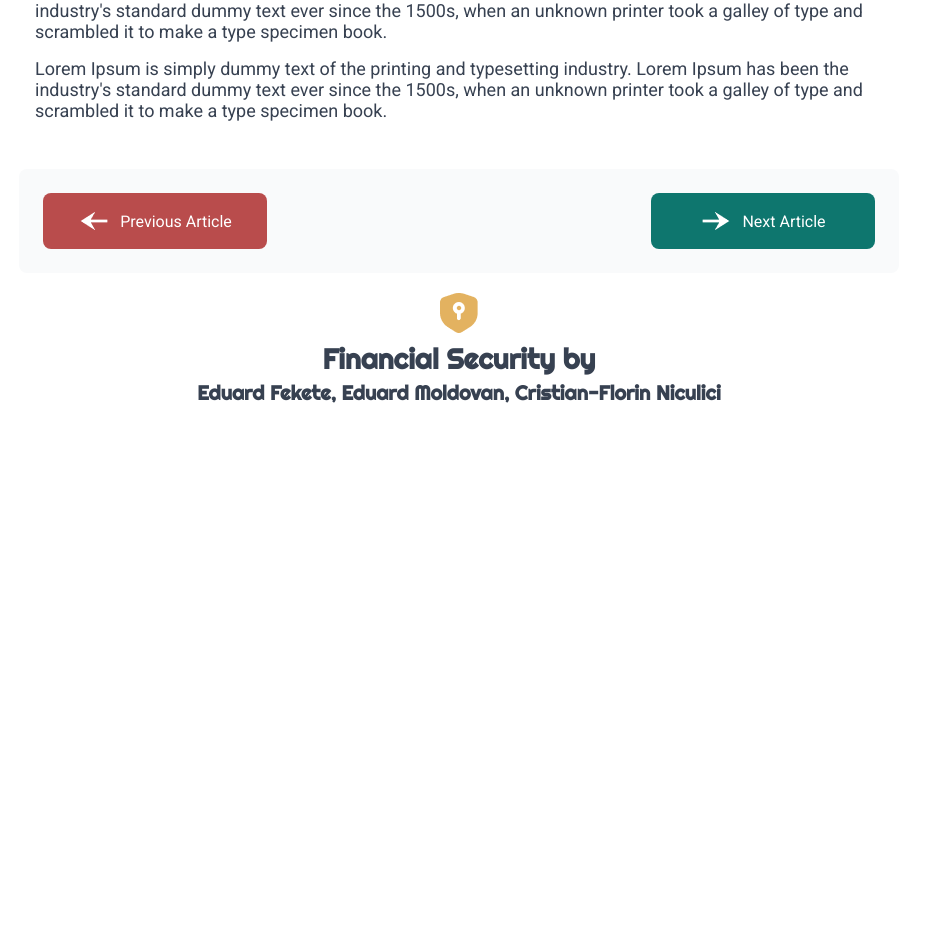
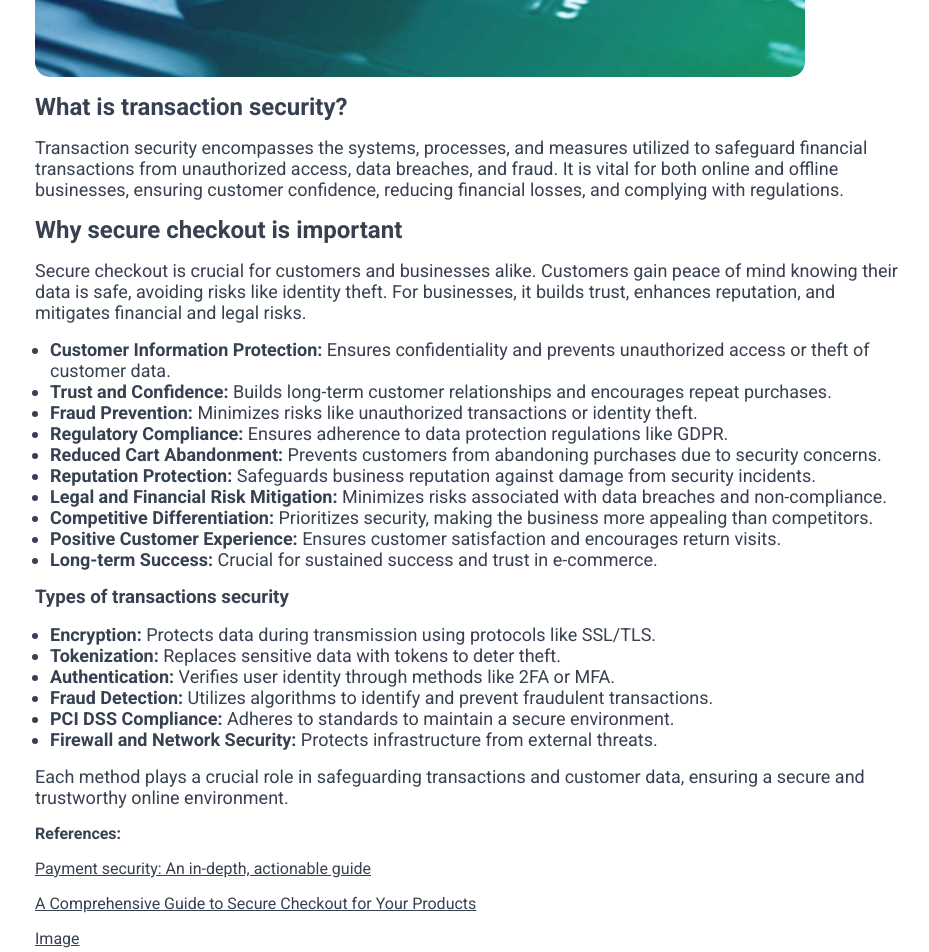
Before and after one commit to niculicicris/english-project, a Next.js app: page /article/transactions in a window 1280 px wide. Shown: the part 560-1512 px from the top of the page, without its empty margins (181-1110 px from the left). Before the commit the page ends 981 px from the top, so only its background shows below. Built offline with nearby package versions, Linux system fonts and the light colour scheme.

Commit message:
Partea mea de continut

```diff
--- /dev/null
+++ b/src/app/article/transactions/page.module.scss
@@ -0,0 +1,4 @@
+.list {
+    margin-left: 15px;
+    font-size: 1.125rem;
+}
--- a/src/app/article/transactions/page.tsx
+++ b/src/app/article/transactions/page.tsx
@@ -1,5 +1,5 @@
-import ArticleNavigator from "@/component/article-navigator/ArticleNavigator";
 import Article from "@/component/article/Article";
+import styles from "./page.module.scss";
 
 function Example() {
     return (
@@ -9,11 +9,87 @@ function Example() {
                     author="Eduard Fekete"
                     previousArticle="internet-banking"
                     nextArticle="government-regulations">
-                <h1>Example title</h1>
-                <p>Lorem Ipsum is simply dummy text of the printing and typesetting industry. Lorem Ipsum has been the industry's standard dummy text ever since the 1500s, when an unknown printer took a galley of type and scrambled it to make a type specimen book.</p>
-                <p>Lorem Ipsum is simply dummy text of the printing and typesetting industry. Lorem Ipsum has been the industry's standard dummy text ever since the 1500s, when an unknown printer took a galley of type and scrambled it to make a type specimen book.</p>
-                <p>Lorem Ipsum is simply dummy text of the printing and typesetting industry. Lorem Ipsum has been the industry's standard dummy text ever since the 1500s, when an unknown printer took a galley of type and scrambled it to make a type specimen book.</p>
-                <p>Lorem Ipsum is simply dummy text of the printing and typesetting industry. Lorem Ipsum has been the industry's standard dummy text ever since the 1500s, when an unknown printer took a galley of type and scrambled it to make a type specimen book.</p>
+
+                <img
+                    style={{ borderRadius: "15px" }}
+                    src="\transactions\payment-security.jpg"
+                    height="300"
+                    width="770"
+                />
+
+                <h1>What is transaction security?</h1>
+                <p>Transaction  security encompasses the systems, processes, and measures utilized to safeguard financial transactions from unauthorized access, data breaches, and fraud. It is vital for both online and offline businesses, ensuring customer confidence, reducing financial losses, and complying with regulations.</p>
+                <h2>Why secure checkout is important</h2>
+                <p>Secure checkout is crucial for customers and businesses alike. Customers gain peace of mind knowing their data is safe, avoiding risks like identity theft. For businesses, it builds trust, enhances reputation, and mitigates financial and legal risks.</p>
+                <ul className={styles.list}>
+                    <li>
+                        <b>Customer Information Protection: </b>Ensures confidentiality and prevents unauthorized access or theft of customer data.
+                    </li>
+                    <li>
+                        <b>Trust and Confidence: </b>Builds long-term customer relationships and encourages repeat purchases.
+                    </li>
+                    <li>
+                        <b>Fraud Prevention: </b>Minimizes risks like unauthorized transactions or identity theft.
+                    </li>
+                    <li>
+                        <b>Regulatory Compliance: </b>Ensures adherence to data protection regulations like GDPR.
+                    </li>
+                    <li>
+                        <b>Reduced Cart Abandonment: </b>Prevents customers from abandoning purchases due to security concerns.
+                    </li>
+                    <li>
+                        <b>Reputation Protection: </b>Safeguards business reputation against damage from security incidents.
+                    </li>
+                    <li>
+                        <b>Legal and Financial Risk Mitigation: </b>Minimizes risks associated with data breaches and non-compliance.
+                    </li>
+                    <li>
+                        <b>Competitive Differentiation: </b>Prioritizes security, making the business more appealing than competitors.
+                    </li>
+                    <li>
+                        <b>Positive Customer Experience: </b>Ensures customer satisfaction and encourages return visits.
+                    </li>
+                    <li>
+                        <b>Long-term Success: </b>Crucial for sustained success and trust in e-commerce.
+                    </li>
+                </ul>
+
+                <h3>Types of transactions security</h3>
+
+                <ul className={styles.list}>
+                    <li>
+                        <b>Encryption: </b>Protects data during transmission using protocols like SSL/TLS.
+                    </li>
+                    <li>
+                        <b>Tokenization: </b>Replaces sensitive data with tokens to deter theft.
+                    </li>
+                    <li>
+                        <b>Authentication: </b>Verifies user identity through methods like 2FA or MFA.
+                    </li>
+                    <li>
+                        <b>Fraud Detection: </b>Utilizes algorithms to identify and prevent fraudulent transactions.
+                    </li>
+                    <li>
+                        <b>PCI DSS Compliance: </b>Adheres to standards to maintain a secure environment.
+                    </li>
+                    <li>
+                        <b>Firewall and Network Security: </b>Protects infrastructure from external threats.
+                    </li>
+                </ul>
+
+                <p>Each method plays a crucial role in safeguarding transactions and customer data, ensuring a secure and trustworthy online environment.</p>
+
+
+                <h4>References:</h4>
+                <a href="https://stripe.com/en-ro/resources/more/payment-security">
+                    Payment security: An in-depth, actionable guide
+                </a>
+                <a href="https://appsero.com/user-guide/guide-to-secure-checkout/">
+                    A Comprehensive Guide to Secure Checkout for Your Products
+                </a>
+                <a href="https://www.outseer.com/payment-security/what-is-payment-security/">
+                    Image
+                </a>
             </Article>
         </section>
     );
```
Also changed, not shown: public/transactions/payment-security.jpg (added).
